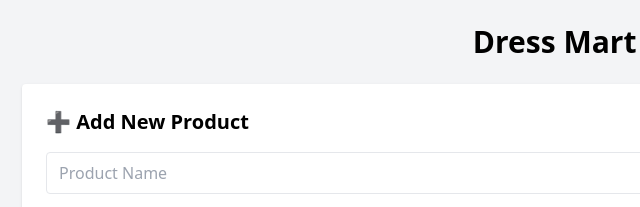
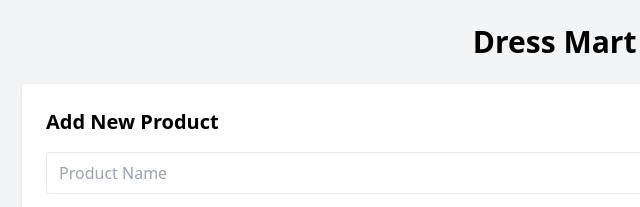
Before and after one commit to kumarnivi/Vannilajs_E-Commerce_card, a plain HTML site: page index.html in a window 1280 px wide. Shown: the top 207 px of the page, 42-682 px from the left. Drawn offline with nearby package versions, Linux system fonts and the light colour scheme.

Commit message:
Update index.html

```diff
--- a/index.html
+++ b/index.html
@@ -12,7 +12,7 @@
 
     <!-- Product Form -->
     <div class="mb-10 bg-white p-6 rounded shadow">
-      <h2 class="text-xl font-semibold mb-4">➕ Add New Product</h2>
+      <h2 class="text-xl font-semibold mb-4">Add New Product</h2>
       <form id="product-form" class="space-y-4">
         <input type="text" id="product-name" placeholder="Product Name" required
                class="w-full border rounded px-3 py-2" />
```
